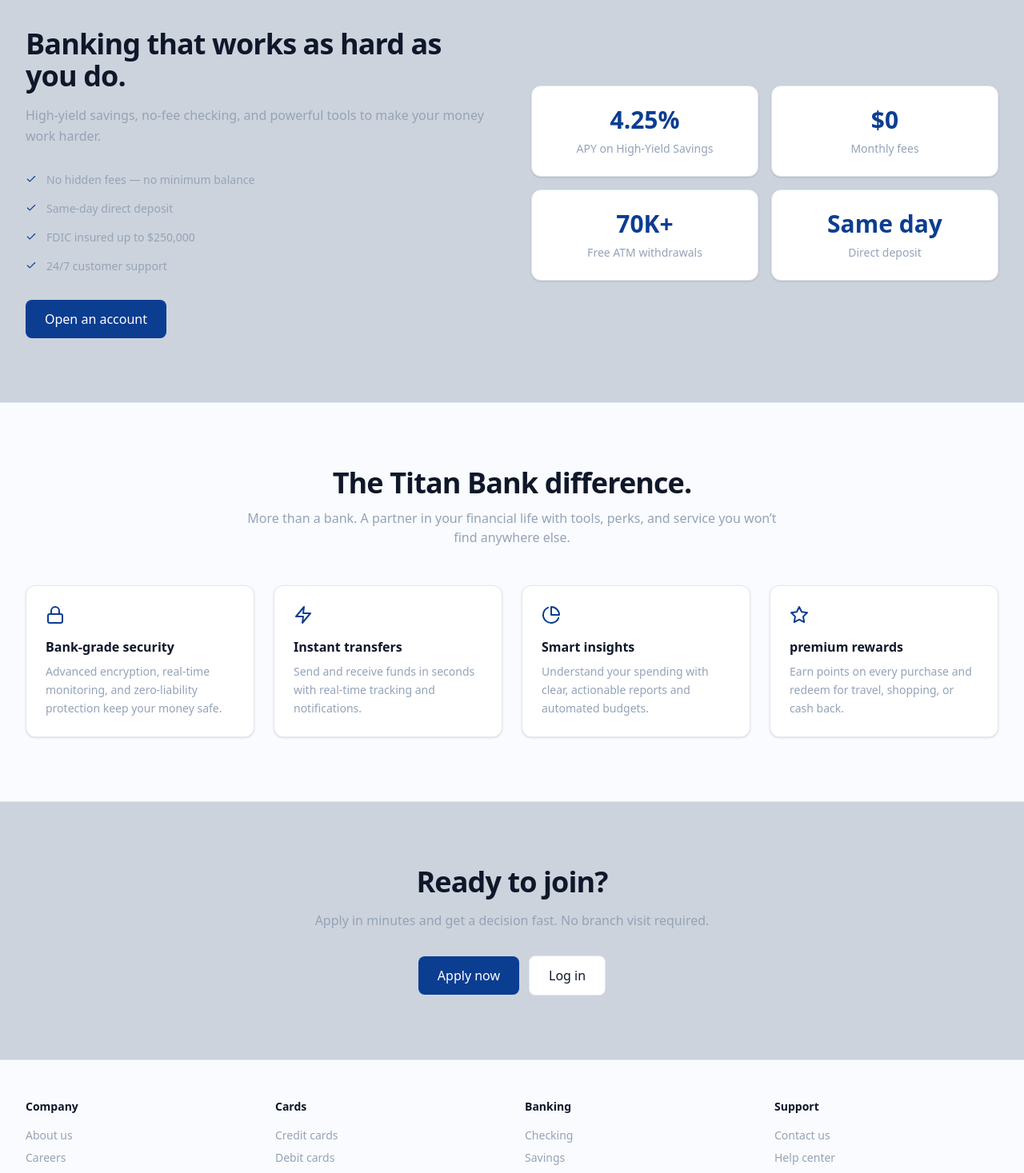
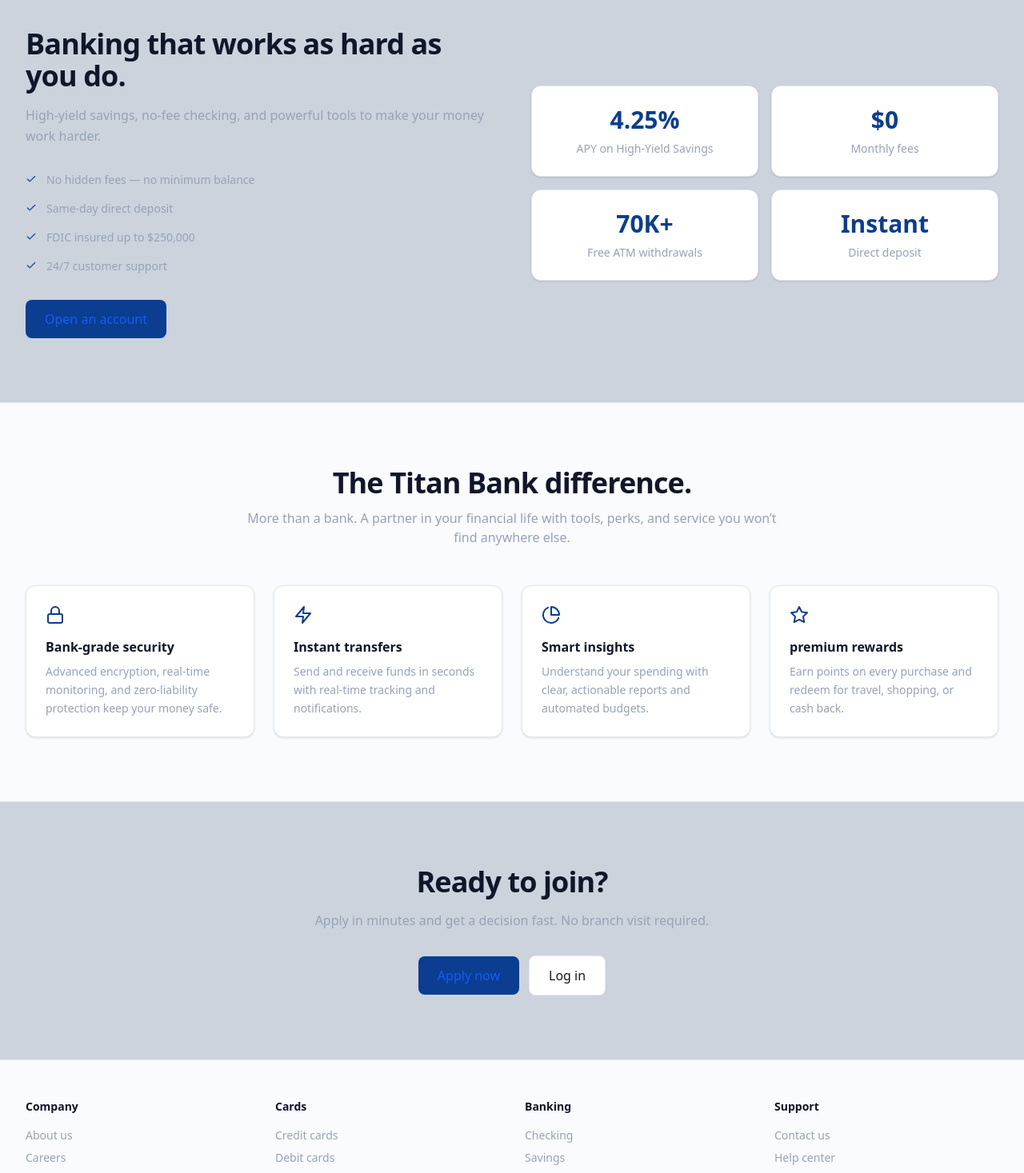
Before and after one commit to serviceserver/bank-0.01, a Next.js app: page / in a window 1280 px wide. Shown: the part 1330-2797 px from the top of the page at 80% size. Built offline with nearby package versions, Linux system fonts and the light colour scheme.

Commit message:
debug code

```diff
--- a/app/(dashboard)/dashboard/page.tsx
+++ b/app/(dashboard)/dashboard/page.tsx
@@ -90,10 +90,10 @@ export default async function DashboardPage() {
                 {/* ── Total Balance (Customer) ─────────────────────────── */}
                 {!isAdmin && (
                     <div className="mb-8">
-                        <p className="text-[11px] font-semibold uppercase tracking-wider text-gray-500 mb-2">
+                        <p className="text-[11px] font-semibold uppercase tracking-wider text-gray-200 mb-2">
                             Total Balance
                         </p>
-                        <p className="text-4xl sm:text-[44px] font-bold tracking-tight text-gray-900">
+                        <p className="text-4xl sm:text-[44px] font-bold tracking-tight text-gray-200">
                             {formatCurrency(totalBalance)}
                         </p>
                         <p className="text-sm text-gray-500 mt-1">
--- a/app/page.tsx
+++ b/app/page.tsx
@@ -214,7 +214,7 @@ export default function Home() {
                 <p className="mt-2 text-sm text-muted-foreground">Free ATM withdrawals</p>
               </Card>
               <Card className="bg-background border border-border p-6 text-center">
-                <p className="text-3xl font-semibold text-primary">Same day</p>
+                <p className="text-3xl font-semibold text-primary">Instant</p>
                 <p className="mt-2 text-sm text-muted-foreground">Direct deposit</p>
               </Card>
             </div>
@@ -256,7 +256,7 @@ export default function Home() {
           </p>
           <div className="mt-8 flex flex-col sm:flex-row items-center justify-center gap-3">
             <Link href="/register">
-              <Button size="lg">Apply now</Button>
+              <Button variant="primary" size="lg">Apply now</Button>
             </Link>
             <Link href="/login">
               <Button variant="secondary" size="lg" className="bg-surface text-foreground hover:bg-muted border border-border">Log in</Button>
--- a/components/ui/Button.tsx
+++ b/components/ui/Button.tsx
@@ -13,7 +13,7 @@ interface ButtonProps extends ButtonHTMLAttributes<HTMLButtonElement> {
 }
 
 const variants: Record<Variant, string> = {
-  primary:   "bg-primary text-primary-foreground hover:bg-primary-light",
+  primary:   "bg-primary text-blue-600 hover:bg-primary-light",
   secondary: "bg-surface text-foreground border border-border hover:bg-muted hover:text-foreground",
   danger:    "bg-danger text-danger-foreground hover:bg-red-700",
   ghost:     "text-muted-foreground hover:bg-muted/10 hover:text-foreground",
```
